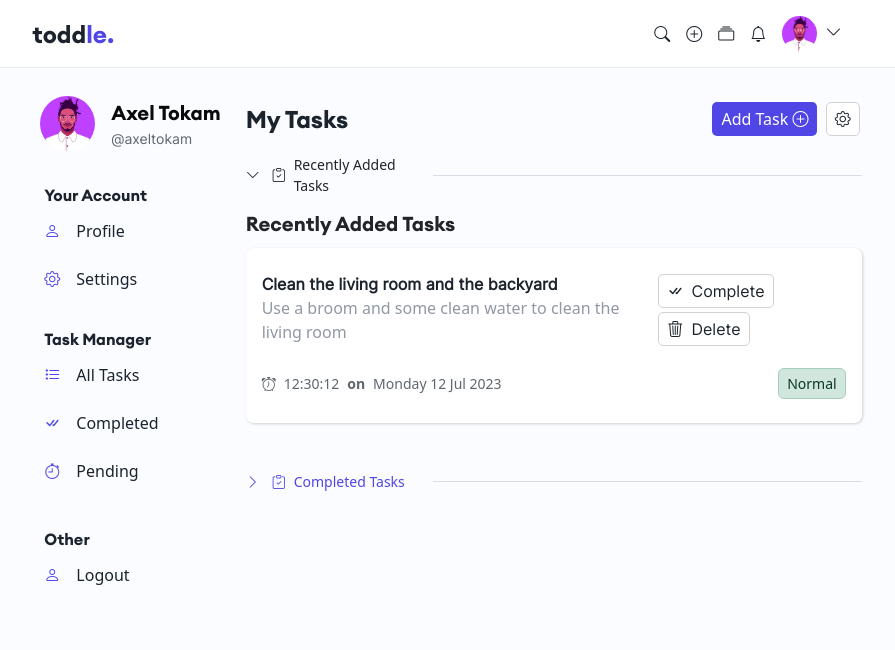
After one commit to axelthereal/django-task-manager, a Django app: page /tasks in a window 1280 px wide. The commit adds this page. Shown: the top 650 px of the page, without its empty margins (193-1088 px from the left). Run offline with Django 4.2, Linux system fonts and the light colour scheme; some libraries are stand-ins or nearby versions.

Commit message:
Added completed, pending and logout views

```diff
--- a/toddle/app/urls.py
+++ b/toddle/app/urls.py
@@ -3,13 +3,19 @@
     default_view,
     signin_view,
     signup_view,
-    home_view
+    home_view,
+    tasks_view,
+    completed_tasks_view,
+    pending_tasks_view
     )
 
 urlpatterns = [
         path("", default_view, name="default-view"),
         path("signin", signin_view, name="signin-view"),
         path("signup", signup_view, name="signup-view"),
+        path("tasks", tasks_view, name="tasks-view"),
+        path("completed", completed_tasks_view, name="completed-tasks-view"),
+        path("pending", pending_tasks_view, name="pending-tasks-view"),
 
         path("home", home_view, name="home-view"),
 
--- a/toddle/app/views.py
+++ b/toddle/app/views.py
@@ -28,3 +28,31 @@
             "viewname": "Home"
       }
       return render(req, template_name, context)
+
+
+def tasks_view(req):
+      template_name = "pages/tasks.html"
+      context = {
+            "viewname": "All Tasks"
+      }
+      return render(req, template_name, context)
+
+
+def completed_tasks_view(req):
+      template_name = "pages/completed_tasks.html"
+      context = {
+            "viewname": "All Tasks"
+      }
+      return render(req, template_name, context)
+
+
+def pending_tasks_view(req):
+      template_name = "pages/pending_tasks.html"
+      context = {
+            "viewname": "All Tasks"
+      }
+      return render(req, template_name, context)
+
+
+def logout(req):
+      return redirect("/signup")
--- a/toddle/templates/headers/sidebar.html
+++ b/toddle/templates/headers/sidebar.html
@@ -26,22 +26,26 @@
 
    <div class="list-group py-1 px-1 my-3">
     <span class="fs-6 txt-title fw-semibold colr-dark opacity-80 ps-2">Task Manager</span>
-    <a href="" class="list-group-item list-group-item-action d-flex align-items-center gap-3 py-2 my-1 ps-2">
+    <a href="{% url 'tasks-view' %}" class="list-group-item list-group-item-action d-flex align-items-center gap-3 py-2 my-1 ps-2">
       <span class="bi bi-list-task"></span>
       <span class="fs-6 colr-dark">All Tasks</span>
     </a>
-      <a href="" class="list-group-item list-group-item-action d-flex align-items-center gap-3 py-2 my-1 ps-2">
+      <a href="{% url 'completed-tasks-view' %}" class="list-group-item list-group-item-action d-flex align-items-center gap-3 py-2 my-1 ps-2">
         <span class="bi bi-check-all"></span>
         <span class="fs-6 colr-dark">Completed</span>
       </a>
-      <a href="" class="list-group-item list-group-item-action d-flex align-items-center gap-3 py-2 my-1 ps-2">
+      <a href="{% url 'pending-tasks-view' %}" class="list-group-item list-group-item-action d-flex align-items-center gap-3 py-2 my-1 ps-2">
         <span class="bi bi-stopwatch"></span>
         <span class="fs-6 colr-dark">Pending</span>
       </a>
-      <a href="" class="list-group-item list-group-item-action d-flex align-items-center gap-3 py-2 my-1 ps-2">
-        <span class="bi bi-trash"></span>
-        <span class="fs-6 colr-dark">Canceled</span>
-      </a>
+   </div>
+
+   <div class="list-group py-1 px-1 mt-4">
+    <span class="fs-6 txt-title fw-semibold colr-dark opacity-80 ps-2">Other</span>
+    <a href="{% url 'logout' %}" class="list-group-item list-group-item-action d-flex align-items-center gap-3 py-2 my-1 ps-2">
+      <span class="bi bi-person"></span>
+      <span class="fs-6 colr-dark">Logout</span>
+    </a>
    </div>
 
 
--- /dev/null
+++ b/toddle/templates/pages/tasks.html
@@ -0,0 +1,109 @@
+{% extends "headers/base.html" %}
+
+{# view-header #}
+ {% block viewHeader %}
+   {% include "headers/navbar.html" %}
+ {% endblock %}
+{# /*view-header #}
+
+{# view-Content #}
+{% block viewContent %}
+{% load static %}
+<main class="container col-lg-8 mt-4 mb-5 pb-5">
+    <div class="main-content row">
+     {# sideBar #}
+     {% include "headers/sidebar.html" %}
+{# main-bd #}
+  <div class="main-bd col-lg-9">
+
+    <div class="header d-flex justify-content-between align-items-center py-2">
+    <h3 class="fs-4 txt-title fw-bold colr-dark py-0 my-0">My Tasks</h3>
+    <span class="btns">
+        <a href="" class="btn btn-default btn-sm btn-custom btn-custom-active fs-6 px-2 align-items-md-center justify-content-between">Add Task <i class="bi-plus-circle"></i></a>
+        <a href="" class="btn btn-default btn-sm btn-custom btn-custom-dark fs-6 px-2 align-items-md-center justify-content-between"><i class="bi-gear"></i></a>
+    </span>
+    </div>
+
+    {# tasks-content #}
+    <div class="task-feed mt-2" id="taskFeedApp">
+
+        {# Tasks-group #}
+        <div class="ts-feed-group mt-2 mb-3 pb-3" :id="tasksGroupOne">
+           <div class="ts-feed-group-header d-flex justify-content-between align-items-center gap-1 px-0 mx-0">
+             <span @click="GroupOneToggle()" class="feed-toggler small collapsed d-flex align-items-center gap-2" type="button" data-bs-toggle="collapse" data-bs-target="#recentlyAdded" aria-expanded="true" aria-controls="recentlyAdded">
+
+               <span v-if="!tasksGroupOne.active" class="bi-chevron-right bold me-1"></span>
+               <span class="bi-chevron-down bold me-1" v-else></span>
+
+               <span class="bi-clipboard-check"></span>
+               <span class="fw-medium">Recently Added Tasks </span>
+             </span>
+             <span class="line-hr d-block rounded"></span>
+           </div>
+           <div id="recentlyAdded" class="list-group ts-feed-group-body collapse show" data-bs-parent="#tasksGroupOne">
+            <h5 class="fs-5 txt-title fw-medium mt-3">Recently Added Tasks </h5>
+
+            {% include "headers/tasks_list_pending.html" %}
+
+           </div>
+        </div>
+
+        {# Tasks-group #}
+        <div class="ts-feed-group mt-2 mb-3 pb-3" :id="tasksGroupTwo">
+          <div class="ts-feed-group-header d-flex justify-content-between align-items-center gap-1 px-0 mx-0">
+            <span @click="GroupTwoToggle()" class="feed-toggler small d-flex align-items-center collapsed gap-2" type="button" data-bs-toggle="collapse" data-bs-target="#completedTasks" aria-expanded="false" aria-controls="completedTasks">
+
+              <span v-if="tasksGroupTwo.active" class="bi-chevron-right bold me-1"></span>
+              <span class="bi-chevron-down bold me-1" v-else></span>
+
+              <span class="bi-clipboard-check"></span>
+              <span class="fw-medium">Completed Tasks </span>
+            </span>
+            <span class="line-hr d-block rounded"></span>
+          </div>
+          <div id="completedTasks" class="list-group ts-feed-group-body collapse" data-bs-parent="#tasksGroupTwo">
+           <h5 class="fs-5 txt-title fw-medium mt-3">Completed Task </h5>
+
+           {% include "headers/tasks_list_completed.html" %}
+
+          </div>
+       </div>
+
+        {# ...Tasks #}
+
+    </div>
+
+  </div>
+{# /*main-bd #}
+    </div>
+</main>
+
+<script>
+  const { createApp } = Vue;
+
+  const taskFeedApp = createApp({
+        delimiters: ["${", "}"],
+        data(){
+           return {
+            tasksGroupOne: {
+                tasksList: ["app"],
+                active: true
+            },
+            tasksGroupTwo: {
+                tasksList: ["app"],
+                active: true,
+            }
+           }
+        },
+        methods: {
+          GroupOneToggle(){
+              this.tasksGroupOne.active = this.tasksGroupOne.active == false ? true : false;
+          },
+          GroupTwoToggle(){
+              this.tasksGroupTwo.active = this.tasksGroupTwo.active == false ? true : false;
+          }
+        },
+  }).mount("#taskFeedApp");
+</script>
+{% endblock %}
+{# /*view-content #}
```
Also changed, not shown: toddle/static/css/global.css (line endings or trailing spaces), toddle/templates/pages/completed_tasks.html (added), toddle/templates/pages/pending_tasks.html (added).
